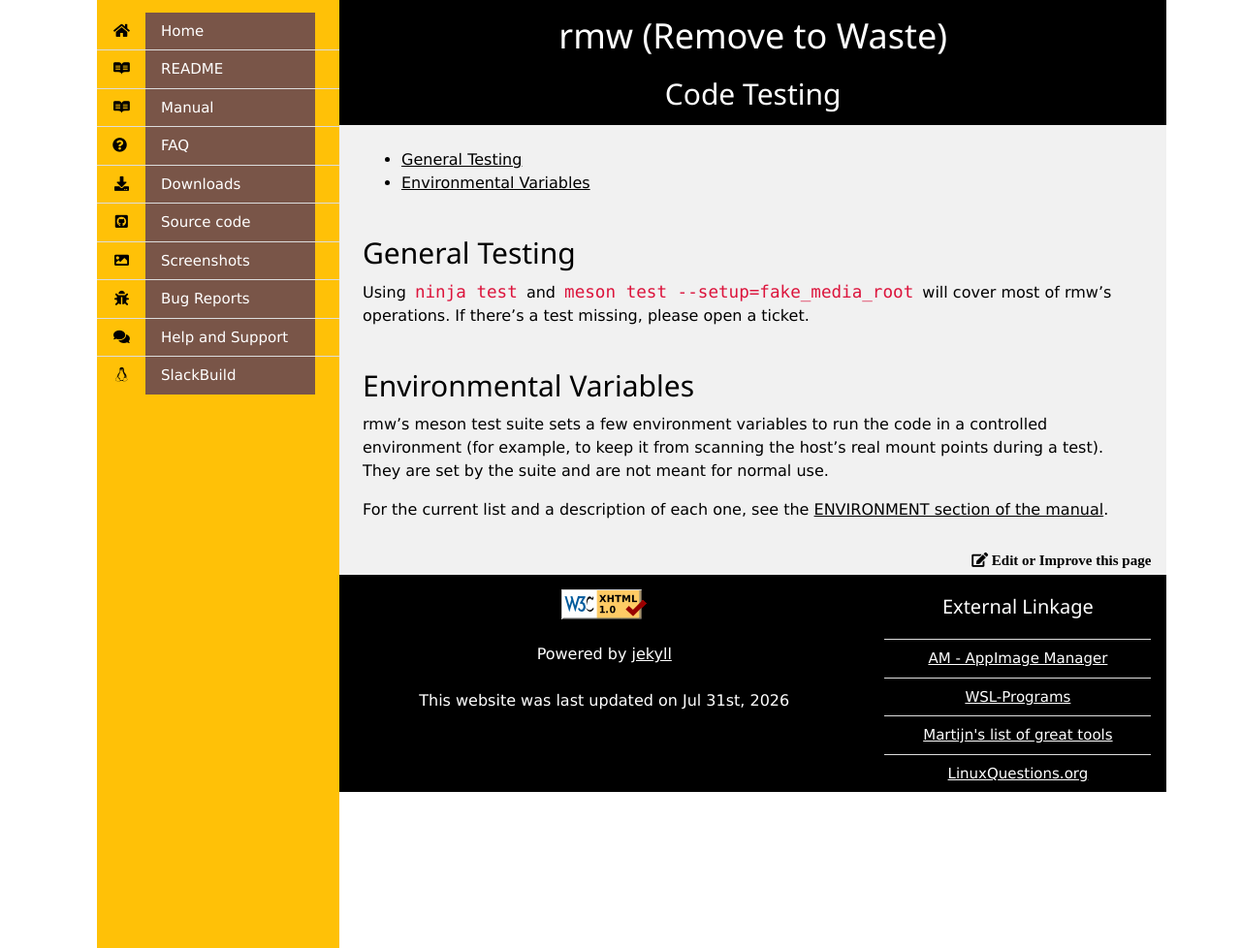
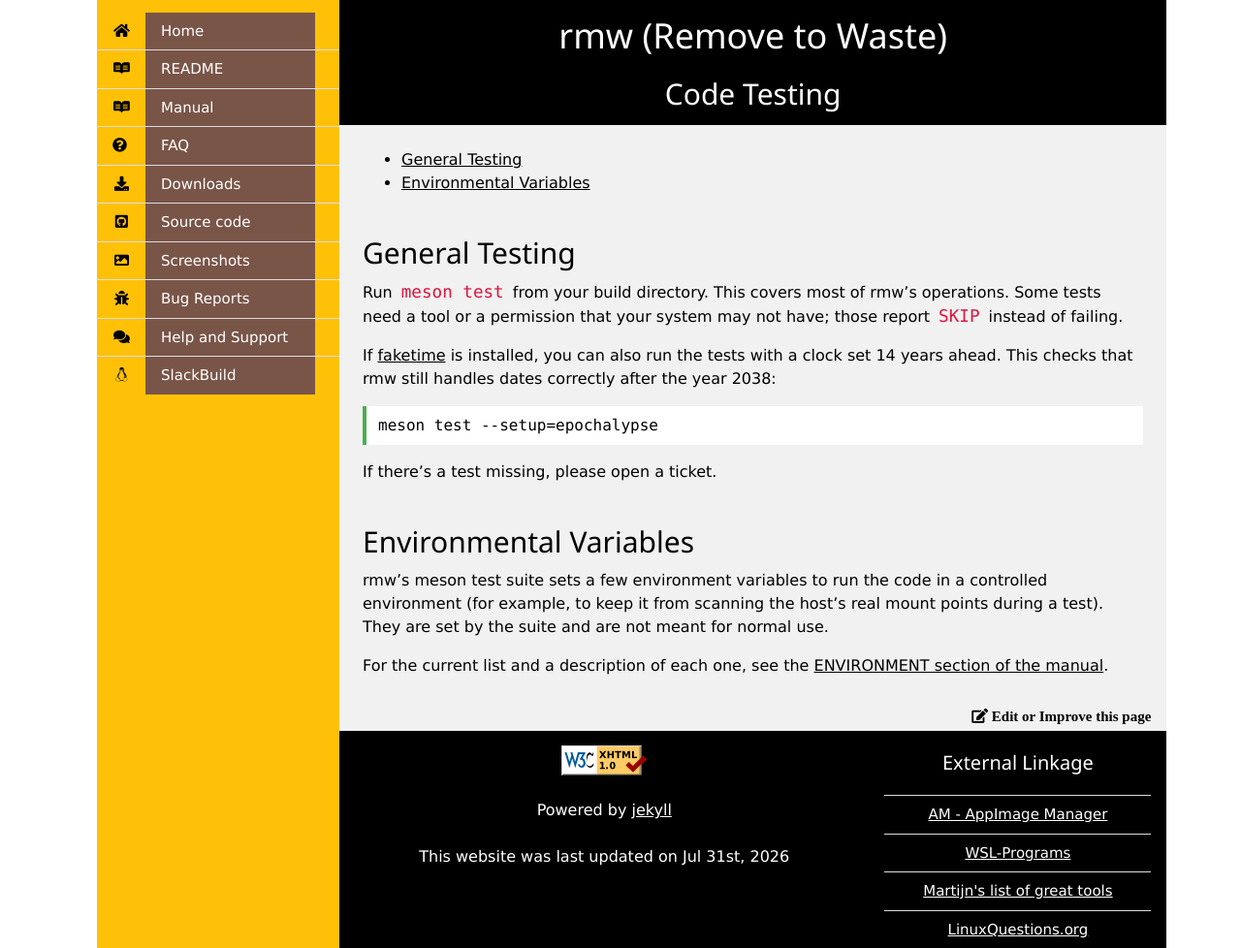
Before and after one commit to theimpossibleastronaut/rmw-website, a Jekyll site: the page built from code-testing.md, in a window 1280 px wide and 978 px high. Shown: the whole window at 97% size. Built offline with Jekyll 4.4.1, drawn with Linux system fonts in a browser that asks for light colours.

Commit message:
Fix the testing page: fake_media_root no longer exists
That test setup was removed from rmw in 2024, so meson errors on the
command this page gave. Documents the epochalypse setup instead.

```diff
--- a/code-testing.md
+++ b/code-testing.md
@@ -9,10 +9,21 @@ layout: default
 
 <h2 id="general_testing">General Testing</h2>
 
-Using <code class="w3-codespan">ninja test</code> and <code
-class="w3-codespan">meson test --setup=fake_media_root</code> will
-cover most of rmw's operations. If there's a test missing, please open
-a ticket.
+Run <code class="w3-codespan">meson test</code> from your build
+directory. This covers most of rmw's operations. Some tests need a
+tool or a permission that your system may not have; those report
+<code class="w3-codespan">SKIP</code> instead of failing.
+
+If <a
+href="https://github.com/wolfcw/libfaketime">faketime</a> is installed,
+you can also run the tests with a clock set 14 years ahead. This checks
+that rmw still handles dates correctly after the year 2038:
+
+<p class="w3-code">
+meson test --setup=epochalypse
+</p>
+
+If there's a test missing, please open a ticket.
 
 <h2 id="env_vars">Environmental Variables</h2>
 
```
